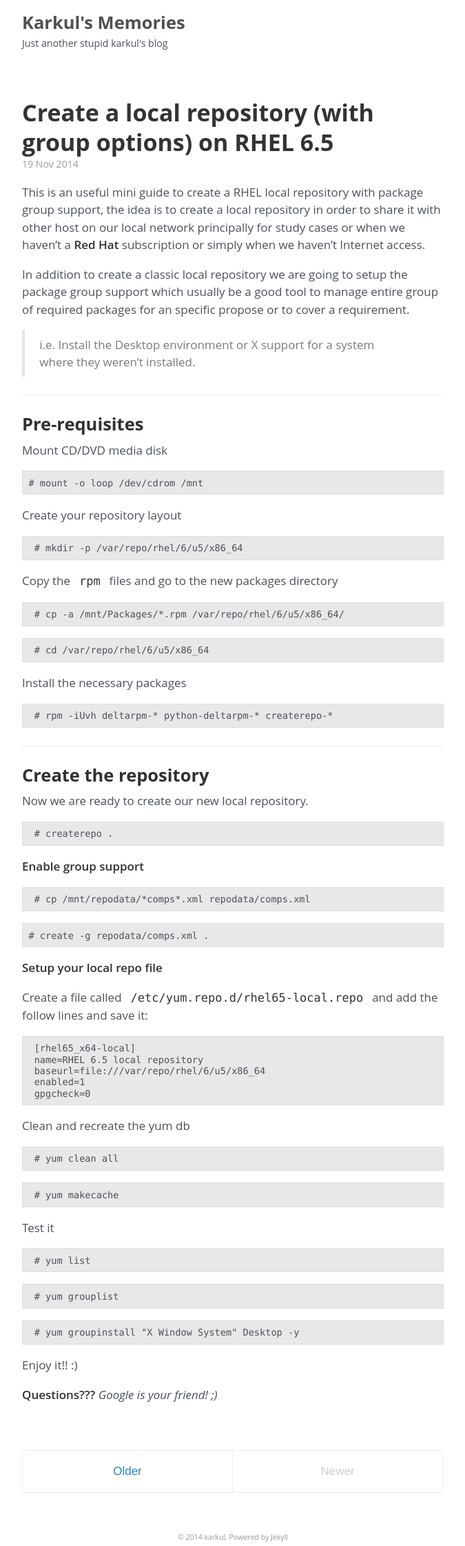
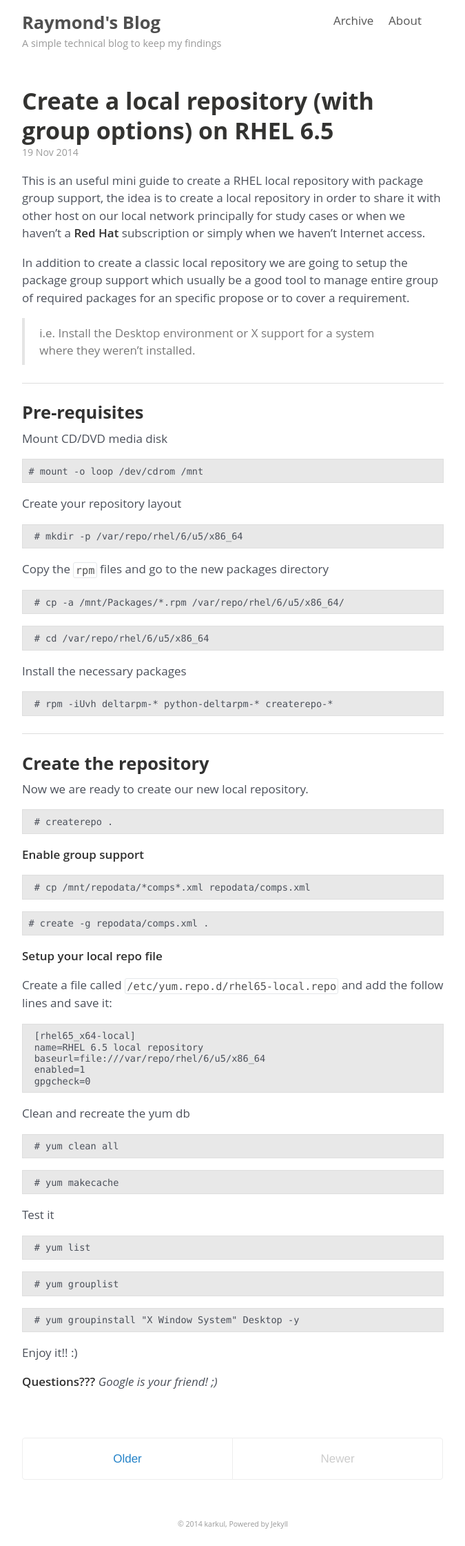
Before and after one commit to karkul/karkul.github.io, a Jekyll site: the page built from index.html, in a window 1280 px wide. Shown: the whole page at 69% size, without its empty margins (302-977 px from the left). Built offline with Jekyll 4.4.1, drawn with Linux system fonts in a browser that asks for light colours; the list of posts is cut into pages by our own code; comment, search, counter and statistics services are not loaded.

Commit message:
some important site design modifications

```diff
--- a/_config.yml
+++ b/_config.yml
@@ -3,8 +3,8 @@ permalink:        pretty
 relative_permalinks: true
 
 # Setup
-title:            Karkul's Memories
-tagline:          Just another stupid karkul's blog
+title:            Raymond's Blog
+tagline:          A simple technical blog to keep my findings
 url:              http://karkul.github.io
 paginate:         1
 baseurl:          /
@@ -13,4 +13,6 @@ author:
   url:            https://twitter.com/karkull
   email:          karkul@gmail.com
 
-jekyllurl:        http://jekyllrb.com
+pages_list:
+    About:        '/about'
+    Archive:      '/archive'
--- a/_layouts/default.html
+++ b/_layouts/default.html
@@ -7,6 +7,12 @@
 
     <div class="container content">
       <header class="masthead">
+        <div id="nav">
+          {% for page in site.pages_list %}
+            <a href="{{ page[1]  }}"> {{ page[0] }} </a>
+          {% endfor %}
+        </div>
+
         <h2 class="masthead-title">
           <a href="{{ site.baseurl }}" title="Home">{{ site.title }}</a>
         </h2>
@@ -23,6 +29,6 @@
 
       {% include footer.html %}
     </div>
-
+    {% include analytics.html %}
   </body>
 </html>
--- a/public/css/poole.css
+++ b/public/css/poole.css
@@ -29,6 +29,11 @@ html,
 body {
   margin: 0;
   padding: 0;
+}
+
+header small {
+  color: #999;
+  font-size: 85%;
 }
 
 html {
@@ -70,7 +75,7 @@ h1, h2, h3, h4, h5, h6 {
   margin-bottom: .5rem;
   font-weight: bold;
   line-height: 1.25;
-  color: #313131;
+  color: #323232;
   text-rendering: optimizeLegibility;
 }
 h1 {
@@ -119,7 +124,7 @@ hr {
   position: relative;
   margin: 1.5rem 0;
   border: 0;
-  border-top: 1px solid #eee;
+  border-top: 1px solid #dedede;
   border-bottom: 1px solid #fff;
 }
 
@@ -135,16 +140,17 @@ abbr[title] {
 }
 
 /* Code */
-code,
+code {
+  font-family: Menlo, Monaco, "Courier New", monospace;
+  padding: .1em .15em;
+  color: #525252;
+  font-size: 90%;
+  border-radius: 3px;
+  border: 1px #e4e7eA solid;
+}
+
 pre {
   font-family: Menlo, Monaco, "Courier New", monospace;
-}
-code {
-  padding: .25em .5em;
-  color: #333;
-  border-radius: 3px;
-}
-pre {
   display: block;
   margin-top: 0;
   margin-bottom: 1rem;
@@ -158,12 +164,7 @@ pre {
   background-color: #e8e8e8;
   border: 1px #dedede solid;
 }
-pre code {
-  padding: 0;
-  font-size: 100%;
-  color: inherit;
-  background-color: transparent;
-}
+
 
 /* Pygments via Jekyll */
 .highlight {
@@ -300,7 +301,7 @@ tbody tr:nth-child(odd) th {
 .masthead {
   padding-top:    1rem;
   padding-bottom: 1rem;
-  margin-bottom: 3rem;
+  margin-bottom: 2rem;
 }
 .masthead-title {
   margin-top: 0;
@@ -310,12 +311,18 @@ tbody tr:nth-child(odd) th {
 .masthead-title a {
   color: #505050;
 }
-.masthead-title small {
+.masthead-titledes small {
   font-size: 85%;
   font-weight: 400;
-  color: #999;
+  color: #bcbcbc;
 }
 
+#nav a {
+  color: #555;
+  font-size: 1rem;
+  width: 80px;
+  float: right;
+}
 
 /*
  * Posts and pages
```
Also changed, not shown: _includes/analytics.html (added, +10 -0 lines), archive.md (added, +10 -0 lines), public/img/installer.png (added), public/img/karkul.jpg (added), public/img/network_driver.png (added), public/img/virtio_driver.gif (added).
